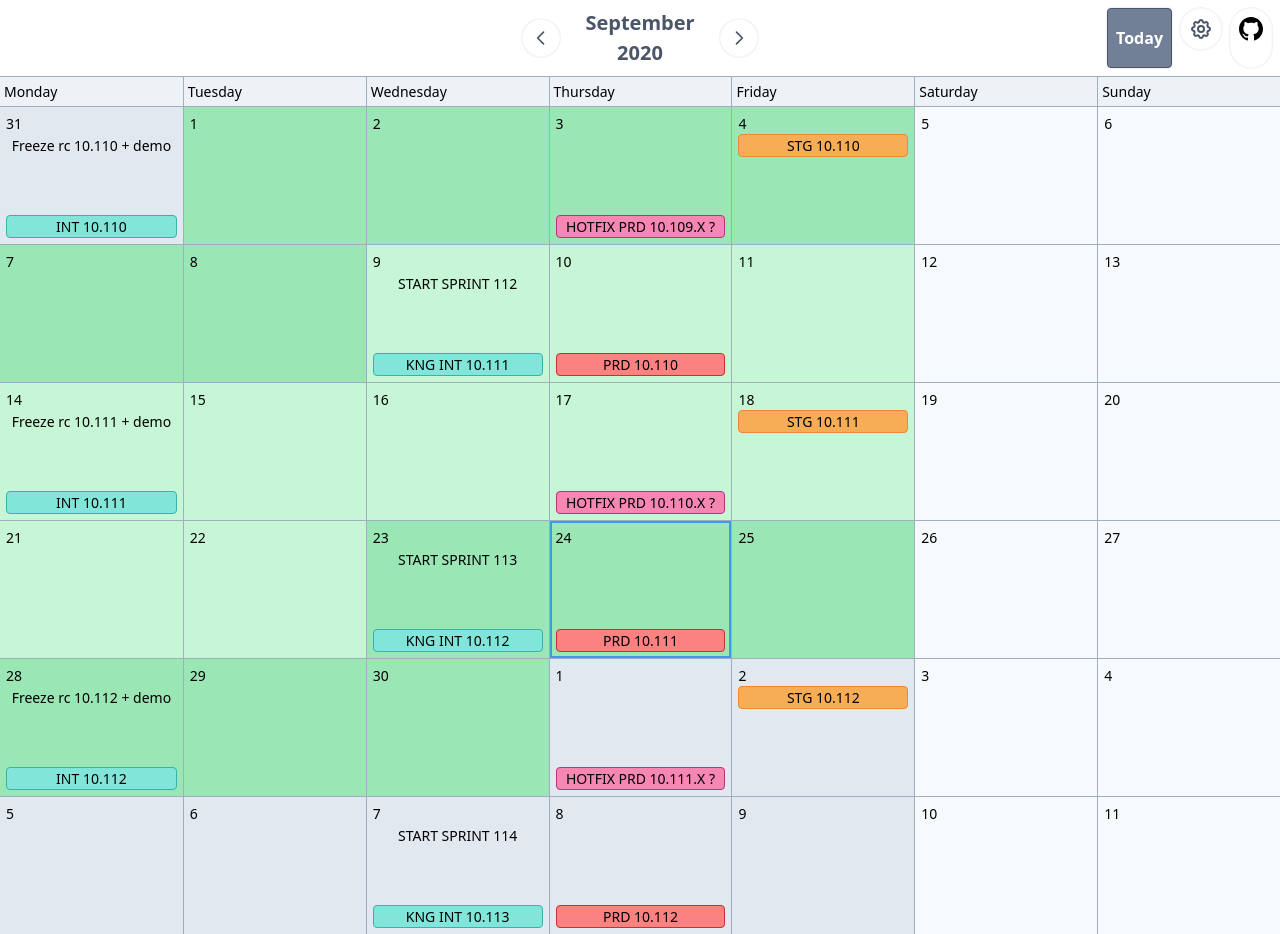
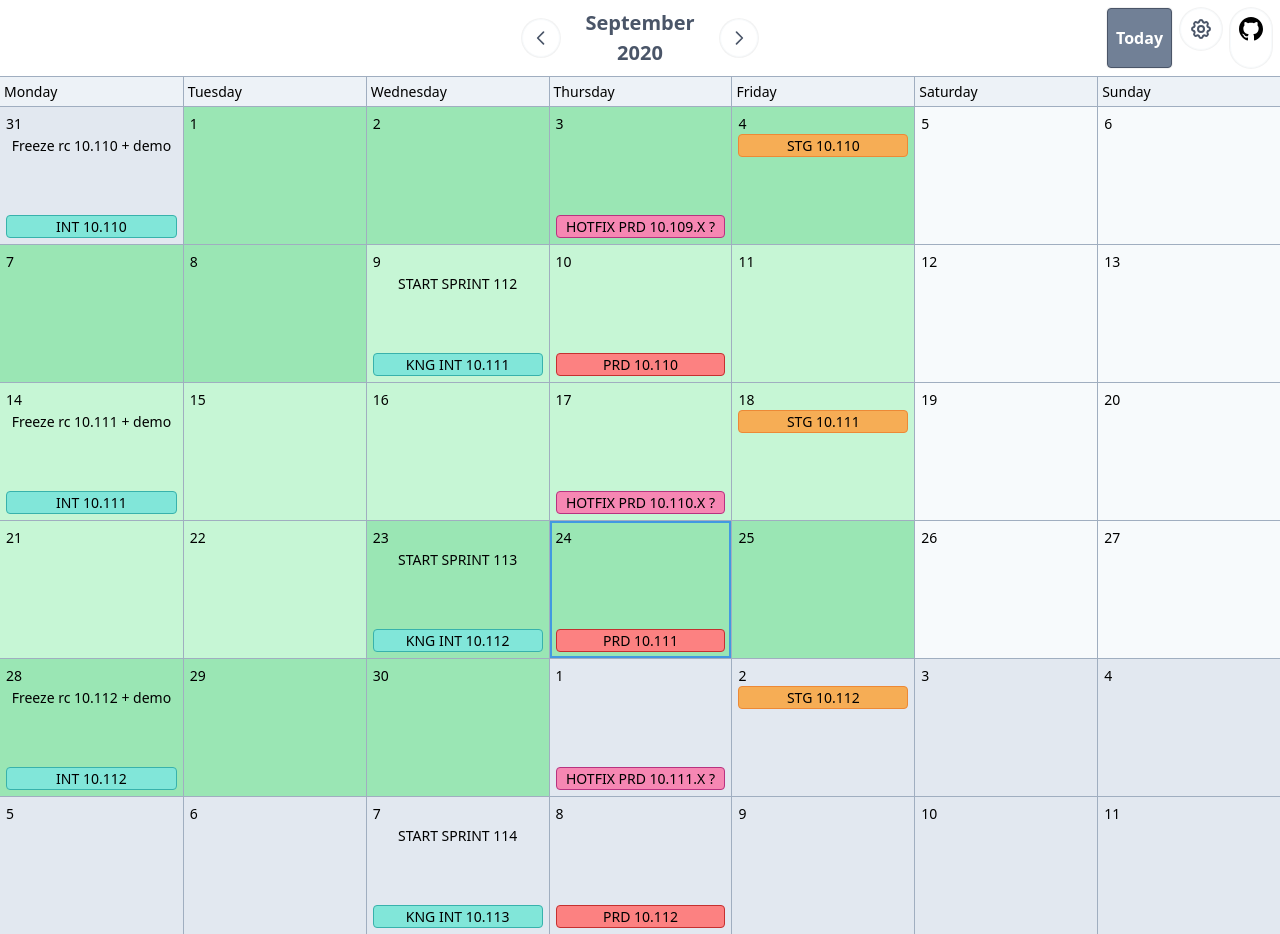
Before and after one commit to Jooones/release-deploy-calendar, an Angular app in the folder front-end/: page / in a window 1280 px wide. Built offline with nearby package versions, Linux system fonts and the light colour scheme.

Commit message:
Prefer day of other month color rather than day of weekend color

```diff
--- a/front-end/src/app/components/day-cell/day-cell.component.ts
+++ b/front-end/src/app/components/day-cell/day-cell.component.ts
@@ -13,9 +13,7 @@ import {Day, DayType, Month} from "../../domain/calendar.model";
       <span class="block">{{ day.dayOfMonth }}</span>
       <section class="flex-1 grid grid-rows-6 sm:grid-rows-4 gap-y-1 text-center">
         <section class="flex flex-col justify-center items-center border border-transparent rounded"
-                 [ngClass]="{
-          'bg-orange-400 border-orange-500': isStgInstallDay(day.dayType)
-        }">
+                 [ngClass]="{ 'bg-orange-400 border-orange-500': isStgInstallDay(day.dayType) }">
           <span *ngIf="isNewSprintDay(day.dayType)">START SPRINT {{day.developVersion.substr(3)}}</span>
           <span *ngIf="isIntInstallDay(day.dayType)">Freeze rc {{day.rcVersion}} + demo</span>
           <span *ngIf="isStgInstallDay(day.dayType)">STG {{day.stgVersion}}</span>
@@ -111,11 +109,11 @@ export class DayCellComponent implements OnInit {
   }
 
   sprintColor() {
+    if (this.isDayOfOtherMonth(this.day)) {
+      return 'bg-gray-300';
+    }
     if (this.isWeekendDay(this.day)) {
       return 'bg-gray-100';
-    }
-    if (this.isDayOfOtherMonth(this.day)) {
-      return 'bg-gray-300';
     }
     return this.isSprintNumberEven() ? 'bg-green-200' : 'bg-green-300';
   }
```
